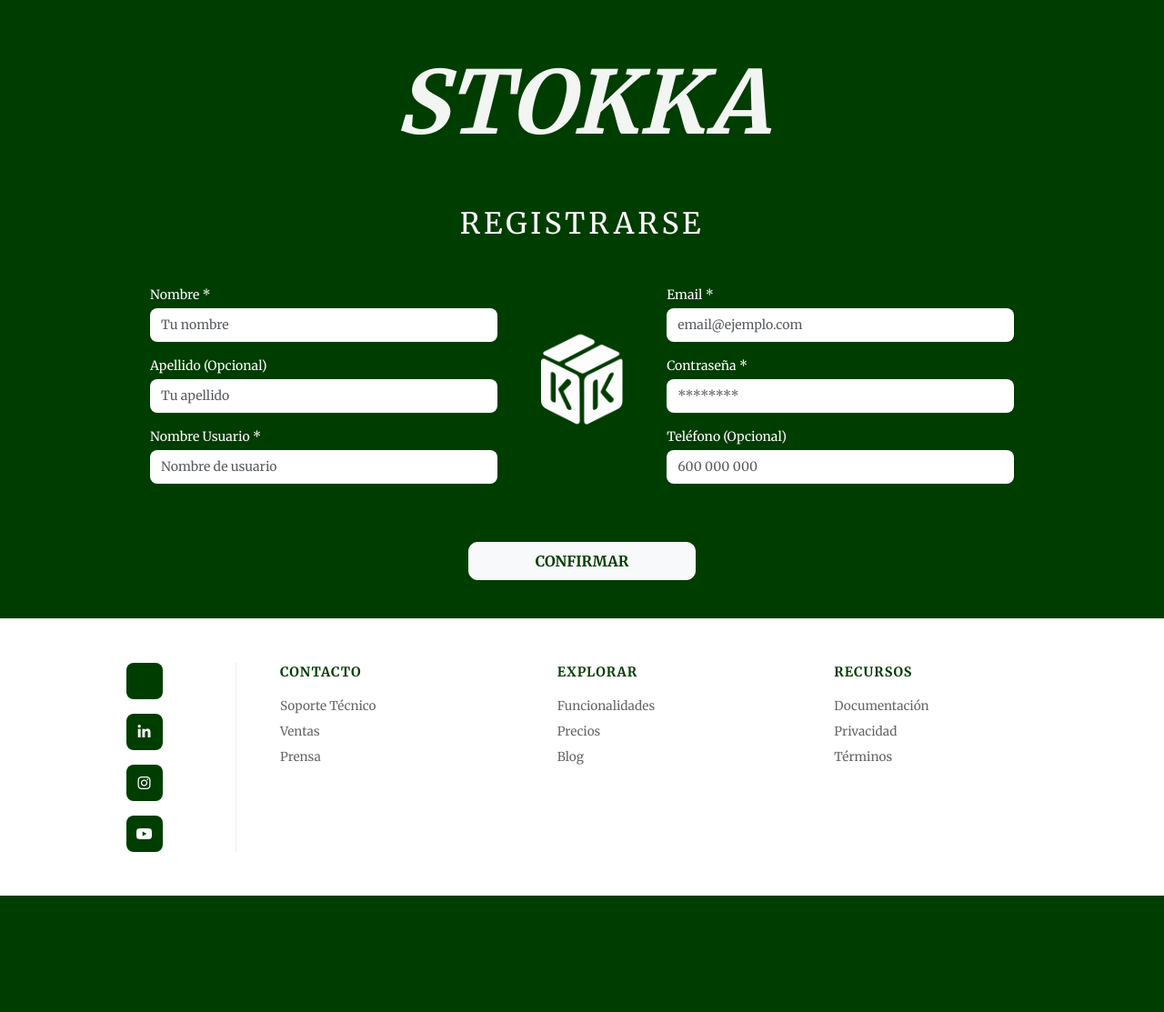
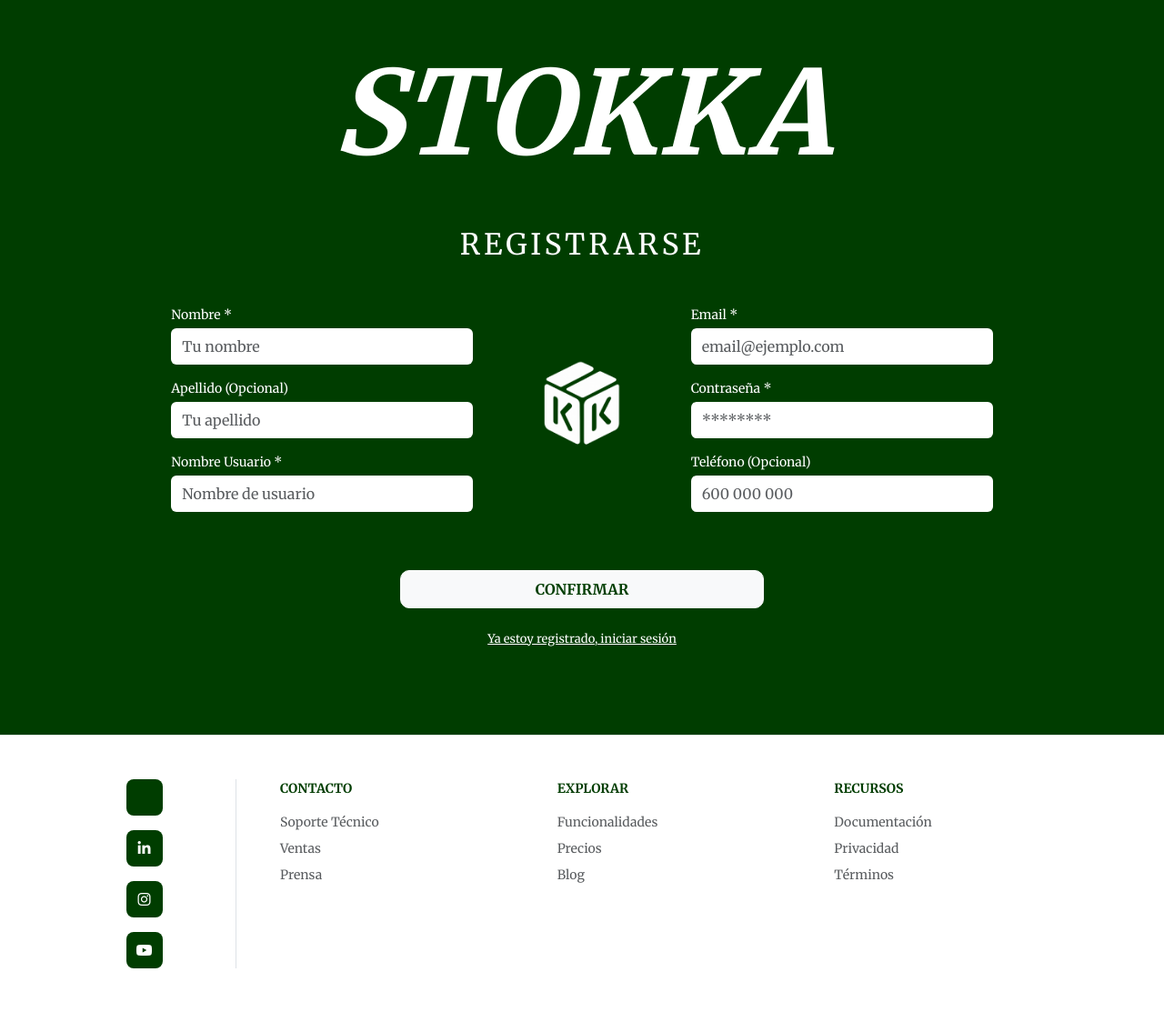
Before and after one commit to RaulGuiraoD/STOKKA, a Django app: page /registro/ in a window 1280 px wide. Shown: the whole page at 91% size. Before the commit the page ends 985 px from the top, so only its background shows below. Run offline with Django 5.2, Linux system fonts and the light colour scheme.

Commit message:
Actualización del login y registro cambiado a bootstrap 5, minimización del uso de css

```diff
--- a/static/css/estilos.css
+++ b/static/css/estilos.css
@@ -19,6 +19,27 @@ body {
     font-family: 'Merriweather', serif !important;
     font-weight: 400;
     color: black;
+}
+/* LOGIN Y REGISTRO */
+/* Creamos las utilidades de Bootstrap personalizadas */
+.bg-stokka { background-color: var(--verde-stokka) !important; }
+.text-stokka { color: var(--verde-stokka) !important; }
+
+/* El logo es lo único que no puede ser 100% Bootstrap porque quieres que sea GIGANTE */
+.auth-logo-top {
+    font-size: clamp(4rem, 15vw, 8rem);
+    font-style: italic;
+    font-weight: 700;
+}
+
+/* Ajuste para que los botones sociales sean cuadrados perfectos */
+.social-btn-fix {
+    width: 40px;
+    height: 40px;
+    display: inline-flex;
+    align-items: center;
+    justify-content: center;
+    padding: 0;
 }
 
 /* --- SOMBRA STOKKA GLOBAL ---
--- a/templates/layouts/base_auth.html
+++ b/templates/layouts/base_auth.html
@@ -1,6 +1,6 @@
 {% load static %}
 <!DOCTYPE html>
-<html lang="es">
+<html lang="es" class="h-100">
 
 <head>
     <meta charset="UTF-8">
@@ -8,147 +8,56 @@
     <title>{% block title %}STOKKA{% endblock title %}</title>
 
     <link href="https://fonts.googleapis.com/css2?family=Merriweather:wght@300;400;700&display=swap" rel="stylesheet">
-
     <link href="https://cdn.jsdelivr.net/npm/bootstrap@5.3.2/dist/css/bootstrap.min.css" rel="stylesheet">
-
     <link rel="stylesheet" href="https://cdnjs.cloudflare.com/ajax/libs/font-awesome/6.4.2/css/all.min.css">
-
-    <style>
-        :root {
-            --verde-stokka: #003D00;
-        }
-
-        body, html {
-            height: 100%;
-            margin: 0;
-            font-family: 'Merriweather', serif;
-            display: flex;
-            flex-direction: column;
-        }
-
-        /* Contenedor Superior Verde */
-        .auth-wrapper {
-            background-color: var(--verde-stokka);
-            min-height: 85vh; /* Aumentado para dar más espacio al verde */
-            display: flex;
-            flex-direction: column;
-            align-items: center;
-            justify-content: flex-start; /* Alinea al principio para que el logo mande */
-            padding: 5rem 1rem;
-            color: white;
-            flex-grow: 1;
-        }
-
-        .auth-logo-top {
-            font-size: clamp(4rem, 20vw, 6rem) !important;
-            font-style: italic;
-            font-weight: 700;
-            line-height: 0.7;
-            margin-bottom: 2rem;
-            text-align: center;
-            text-transform: uppercase;
-            opacity: 0.95;
-            user-select: none;
-        }
-
-        /* Footer Blanco */
-        .footer-auth {
-            background: white;
-            color: #333;
-            border-top: 1px solid #eee;
-        }
-
-        .social-btn {
-            width: 40px;
-            height: 40px;
-            background: var(--verde-stokka);
-            color: white !important;
-            display: inline-flex;
-            align-items: center;
-            justify-content: center;
-            text-decoration: none;
-            border-radius: 8px;
-            transition: 0.3s;
-        }
-
-        .social-btn:hover {
-            transform: translateY(-3px);
-            opacity: 0.9;
-        }
-
-        .footer-col-title {
-            color: var(--verde-stokka);
-            font-weight: 700;
-            font-size: 0.9rem;
-            text-transform: uppercase;
-            letter-spacing: 1px;
-            margin-bottom: 1rem;
-        }
-
-        .footer-link-list {
-            list-style: none;
-            padding: 0;
-            margin: 0;
-            font-size: 0.85rem;
-        }
-
-        .footer-link-list li {
-            margin-bottom: 0.5rem;
-            color: #666;
-        }
-
-        /* Ajuste para que el grid no se rompa en móviles */
-        @media (min-width: 768px) {
-            .border-end-md {
-                border-right: 1px solid #eee !important;
-            }
-        }
-    </style>
+    <link rel="stylesheet" href="{% static 'css/estilos.css' %}">
 </head>
 
-<body>
-    <section class="auth-wrapper">
-        <h1 class="auth-logo-top">STOKKA</h1>
+<body class="d-flex flex-column h-100">
 
-        <div class="container d-flex justify-content-center align-items-start">
+    <section class="bg-stokka flex-grow-1 d-flex flex-column align-items-center justify-content-center py-5 text-white">
+
+        <h1 class="auth-logo-top text-center text-uppercase mb-5">STOKKA</h1>
+
+        <div class="container d-flex justify-content-center align-items-center">
             {% block content %}{% endblock content %}
         </div>
     </section>
 
-    <footer class="footer-auth py-5">
+    <footer class="bg-white py-5 border-top mt-auto">
         <div class="container">
             <div class="row g-4 align-items-start">
-                <div class="col-md-2 border-end-md d-flex flex-md-column flex-row justify-content-center align-items-center gap-3 pe-md-4">
-                    <a href="#" class="social-btn"><i class="fa-brands fa-x-twitter"></i></a>
-                    <a href="#" class="social-btn"><i class="fa-brands fa-linkedin-in"></i></a>
-                    <a href="#" class="social-btn"><i class="fa-brands fa-instagram"></i></a>
-                    <a href="#" class="social-btn"><i class="fa-brands fa-youtube"></i></a>
+                <div class="col-md-2 border-end d-flex flex-md-column flex-row justify-content-center align-items-center gap-3 pe-md-4">
+                    <a href="#" class="btn bg-stokka text-white rounded-3 social-btn-fix"><i class="fa-brands fa-x-twitter"></i></a>
+                    <a href="#" class="btn bg-stokka text-white rounded-3 social-btn-fix"><i class="fa-brands fa-linkedin-in"></i></a>
+                    <a href="#" class="btn bg-stokka text-white rounded-3 social-btn-fix"><i class="fa-brands fa-instagram"></i></a>
+                    <a href="#" class="btn bg-stokka text-white rounded-3 social-btn-fix"><i class="fa-brands fa-youtube"></i></a>
                 </div>
 
                 <div class="col-md-10 ps-md-5">
-                    <div class="row">
-                        <div class="col-6 col-sm-4 text-center text-sm-start">
-                            <p class="footer-col-title">Contacto</p>
-                            <ul class="footer-link-list">
-                                <li>Soporte Técnico</li>
-                                <li>Ventas</li>
-                                <li>Prensa</li>
+                    <div class="row text-center text-sm-start">
+                        <div class="col-6 col-sm-4">
+                            <p class="fw-bold text-stokka text-uppercase small mb-3">Contacto</p>
+                            <ul class="list-unstyled small text-muted">
+                                <li class="mb-2">Soporte Técnico</li>
+                                <li class="mb-2">Ventas</li>
+                                <li class="mb-2">Prensa</li>
                             </ul>
                         </div>
-                        <div class="col-6 col-sm-4 text-center text-sm-start">
-                            <p class="footer-col-title">Explorar</p>
-                            <ul class="footer-link-list">
-                                <li>Funcionalidades</li>
-                                <li>Precios</li>
-                                <li>Blog</li>
+                        <div class="col-6 col-sm-4">
+                            <p class="fw-bold text-stokka text-uppercase small mb-3">Explorar</p>
+                            <ul class="list-unstyled small text-muted">
+                                <li class="mb-2">Funcionalidades</li>
+                                <li class="mb-2">Precios</li>
+                                <li class="mb-2">Blog</li>
                             </ul>
                         </div>
-                        <div class="col-12 col-sm-4 text-center text-sm-start mt-4 mt-sm-0">
-                            <p class="footer-col-title">Recursos</p>
-                            <ul class="footer-link-list">
-                                <li>Documentación</li>
-                                <li>Privacidad</li>
-                                <li>Términos</li>
+                        <div class="col-12 col-sm-4 mt-4 mt-sm-0">
+                            <p class="fw-bold text-stokka text-uppercase small mb-3">Recursos</p>
+                            <ul class="list-unstyled small text-muted">
+                                <li class="mb-2">Documentación</li>
+                                <li class="mb-2">Privacidad</li>
+                                <li class="mb-2">Términos</li>
                             </ul>
                         </div>
                     </div>
@@ -159,5 +68,4 @@
 
     <script src="https://cdn.jsdelivr.net/npm/bootstrap@5.3.2/dist/js/bootstrap.bundle.min.js"></script>
 </body>
-
 </html>
--- a/templates/registration/login.html
+++ b/templates/registration/login.html
@@ -26,7 +26,7 @@
 
         <div class="text-start mb-4">
             <label class="text-white small mb-1 d-block">Contraseña</label>
-            <input type="password" name="password" class="form-control border-0 rounded-2 py-2" placeholder="itaca1234"
+            <input type="password" name="password" class="form-control border-0 rounded-2 py-2" placeholder="*************"
                 style="background: white;">
 
             <div class="d-flex justify-content-between align-items-center mt-2" style="font-size: 12px;">
--- a/templates/registration/registro.html
+++ b/templates/registration/registro.html
@@ -1,71 +1,62 @@
 {% extends 'layouts/base_auth.html' %}
 {% load static %}
 
-{% block title %}STOKKA - Registrarse{% endblock %}
+{% block content %}
+<div class="register-box text-center pb-5 mx-auto" style="max-width: 1100px; width: 100%;">
 
-{% block content %}
-<div class="register-container py-5" style="width: 95%; max-width: 950px;">
-    <h2 class="auth-subtitle text-center text-white mb-5" style="letter-spacing: 4px; font-weight: 400; text-transform: uppercase;">REGISTRARSE</h2>
-
-    {% if error %}
-    <div class="alert alert-danger py-2 px-3 mb-4 border-0 rounded-3 text-center">
-        {{ error }}
-    </div>
-    {% endif %}
+    <h2 class="auth-subtitle mb-5 text-white" style="letter-spacing: 4px; font-weight: 400; text-transform: uppercase;">REGISTRARSE</h2>
 
     <form method="POST">
         {% csrf_token %}
-        <div class="row align-items-center g-4">
+        <div class="row align-items-center justify-content-center gx-lg-5 gy-4">
 
-            <div class="col-12 col-md-5">
+            <div class="col-12 col-md-5 text-start" style="max-width: 380px;">
                 <div class="mb-3">
                     <label class="text-white small mb-1 d-block">Nombre *</label>
-                    <input type="text" name="nombre" class="form-control border-0 rounded-3 py-2" placeholder="Tu nombre" required>
+                    <input type="text" name="nombre" class="form-control border-0 rounded-2 py-2" placeholder="Tu nombre" style="background: white;" required>
                 </div>
                 <div class="mb-3">
                     <label class="text-white small mb-1 d-block">Apellido (Opcional)</label>
-                    <input type="text" name="apellido" class="form-control border-0 rounded-3 py-2" placeholder="Tu apellido">
+                    <input type="text" name="apellido" class="form-control border-0 rounded-2 py-2" placeholder="Tu apellido" style="background: white;">
                 </div>
                 <div class="mb-3">
                     <label class="text-white small mb-1 d-block">Nombre Usuario *</label>
-                    <input type="text" name="usuario" class="form-control border-0 rounded-3 py-2" placeholder="Nombre de usuario" required>
+                    <input type="text" name="usuario" class="form-control border-0 rounded-2 py-2" placeholder="Nombre de usuario" style="background: white;" required>
                 </div>
             </div>
 
-            <div class="col-12 col-md-2 text-center my-4 my-md-0">
+            <div class="col-12 col-md-2 d-flex justify-content-center align-items-center my-3 my-md-0">
                 <a href="{% url 'login' %}">
-                    <img src="{% static 'assets/Logo stokka.png' %}" class="stokka-icon" style="width: 120px; transition: 0.3s;" alt="Logo">
+                    <img src="{% static 'assets/Logo stokka.png' %}" class="stokka-icon" style="width: 110px;" alt="Logo">
                 </a>
             </div>
 
-            <div class="col-12 col-md-5">
+            <div class="col-12 col-md-5 text-start" style="max-width: 380px;">
                 <div class="mb-3">
                     <label class="text-white small mb-1 d-block">Email *</label>
-                    <input type="email" name="email" class="form-control border-0 rounded-3 py-2" placeholder="email@ejemplo.com" required>
+                    <input type="email" name="email" class="form-control border-0 rounded-2 py-2" placeholder="email@ejemplo.com" style="background: white;" required>
                 </div>
                 <div class="mb-3">
                     <label class="text-white small mb-1 d-block">Contraseña *</label>
-                    <input type="password" name="password" class="form-control border-0 rounded-3 py-2" placeholder="********" required>
+                    <input type="password" name="password" class="form-control border-0 rounded-2 py-2" placeholder="********" style="background: white;" required>
                 </div>
                 <div class="mb-3">
                     <label class="text-white small mb-1 d-block">Teléfono (Opcional)</label>
-                    <input type="tel" name="telefono" class="form-control border-0 rounded-3 py-2" placeholder="600 000 000">
+                    <input type="tel" name="telefono" class="form-control border-0 rounded-2 py-2" placeholder="600 000 000" style="background: white;">
                 </div>
             </div>
 
-            <div class="col-12 text-center mt-5">
-                <button type="submit" class="btn btn-light fw-bold text-uppercase px-5 py-2"
-                        style="color: var(--verde-stokka); border-radius: 10px; min-width: 250px;">
+            <div class="col-12 mt-5">
+                <button type="submit" class="btn btn-light fw-bold text-uppercase py-2"
+                        style="color: var(--verde-stokka); border-radius: 10px; padding: 12px 60px; width: 100%; max-width: 400px;">
                     Confirmar
                 </button>
+
+                <a href="{% url 'login' %}" class="d-block mt-4 text-white text-decoration-underline" style="font-size: 13px;">
+                    Ya estoy registrado, iniciar sesión
+                </a>
             </div>
         </div>
     </form>
 </div>
-
-<style>
-    .stokka-icon:hover { transform: scale(1.05); }
-    /* Mantenemos la tipografía Merriweather para los inputs */
-    input.form-control { font-family: 'Merriweather', serif; font-size: 14px; }
-</style>
 {% endblock %}
```
